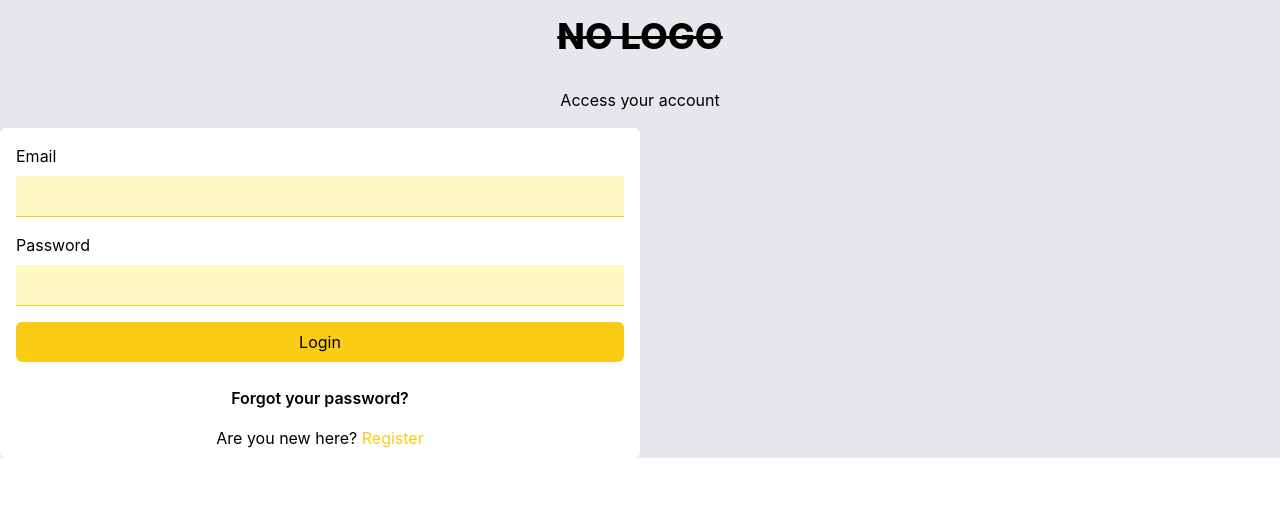
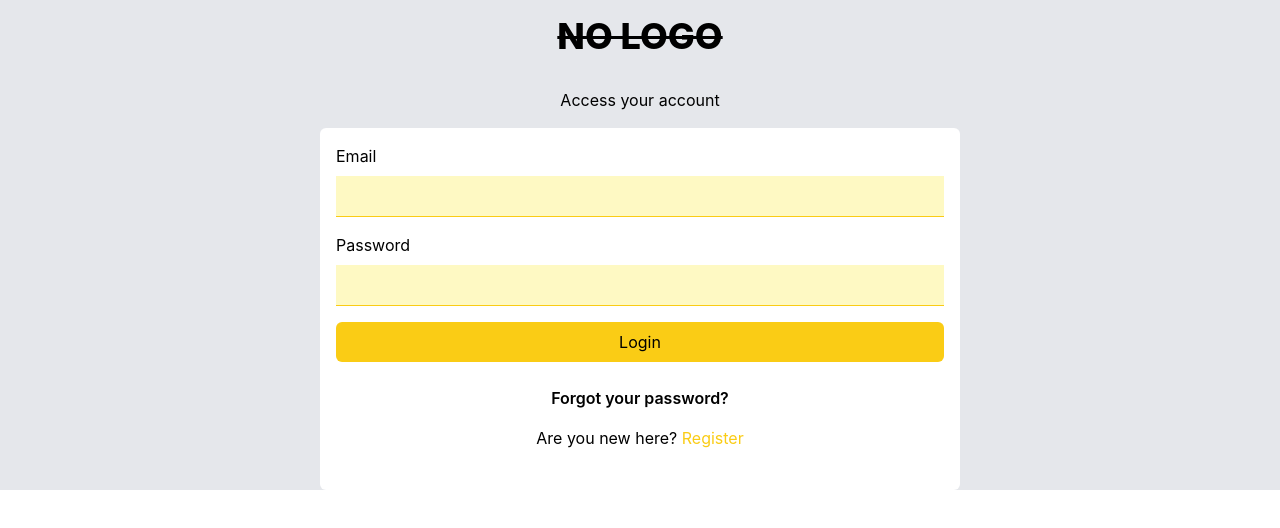
Before and after one commit to philipNgungi037/finishes, a React (Create React App) app: page /signin in a window 1280 px wide. Shown: the top 528 px of the page. Built offline with nearby package versions, Linux system fonts and the light colour scheme.

Commit message:
:lipstick: Adjust styles to signin page.

```diff
--- a/src/pages/authentication-pages/Signin.jsx
+++ b/src/pages/authentication-pages/Signin.jsx
@@ -10,12 +10,16 @@ const Signin = () => {
     console.log(formData);
   };
   return (
-    <div className='signin-page w-full h-full bg-gray-200'>
+    <div className='signin-page w-full h-auto bg-gray-200'>
+        <div className='signin-logo'>
           <Logo />
           <h1 className='signin-title p-4 text-center'>
             Access your account
           </h1>
+        </div>
+      <div className='signin-login-container flex justify-center items-center '>
         <Login onSubmit={handleSubmit} />
+      </div>
     </div>
   )
 }
```
Lines whose indentation alone changed are shown as unchanged.
